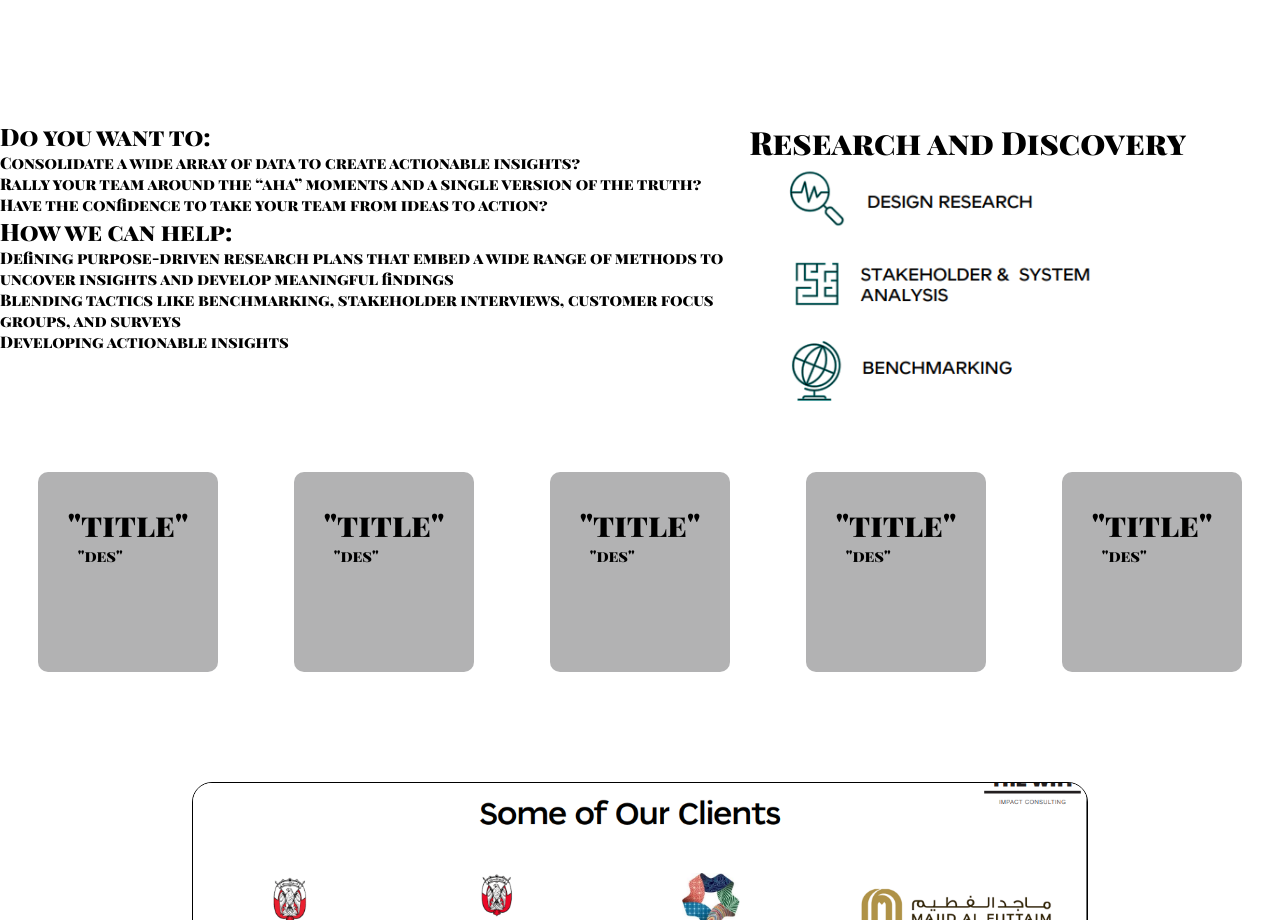
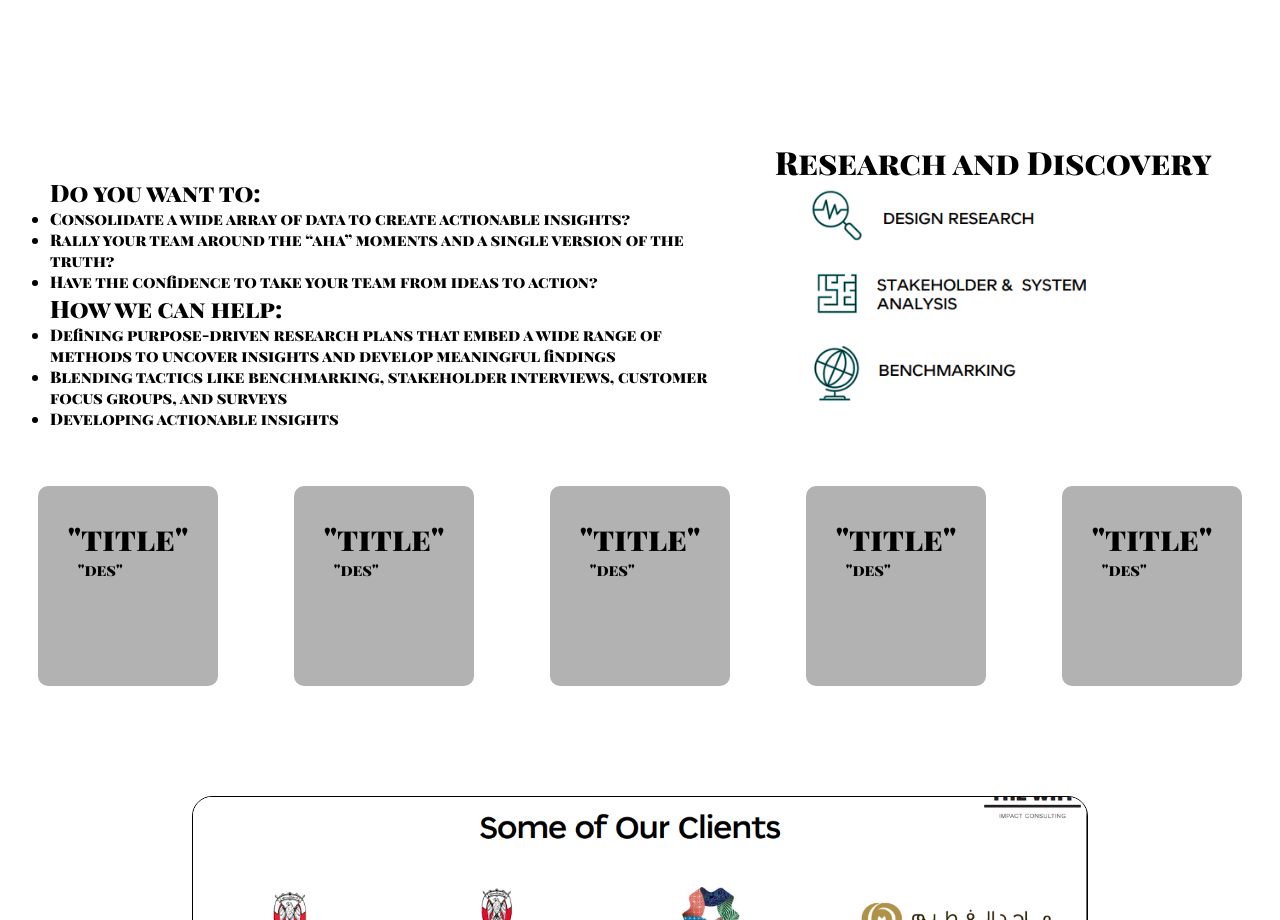
Before and after one commit to omaranBazna/the-why, a React (Create React App) app: page / in a window 1280 px wide. Shown: the part 2432-3352 px from the top of the page. Built offline with nearby package versions, Linux system fonts and the light colour scheme.

Commit message:
editing styles

```diff
--- a/src/App.css
+++ b/src/App.css
@@ -181,7 +181,13 @@ overflow:hidden;
 }
 .research{
   display:flex;
+  align-items:center;
+  margin-left:30px;
 }
+.research  div{
+  padding:20px;
+}
+
 .values img{width:50%;}
 .impact{
   display: flex;
```
